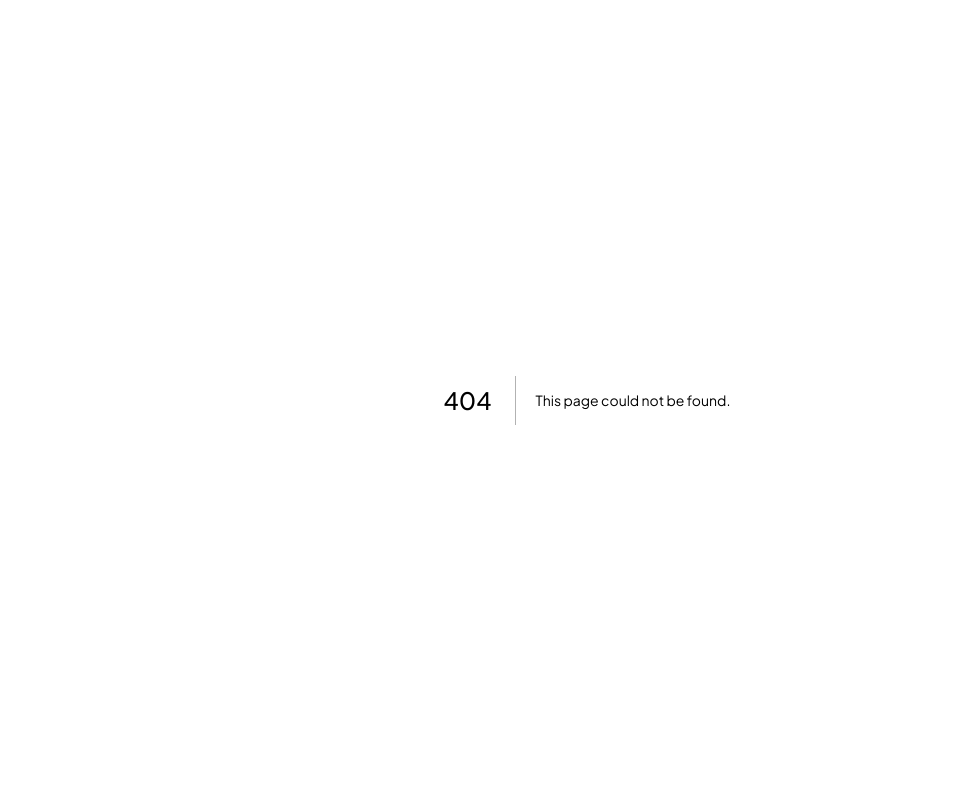
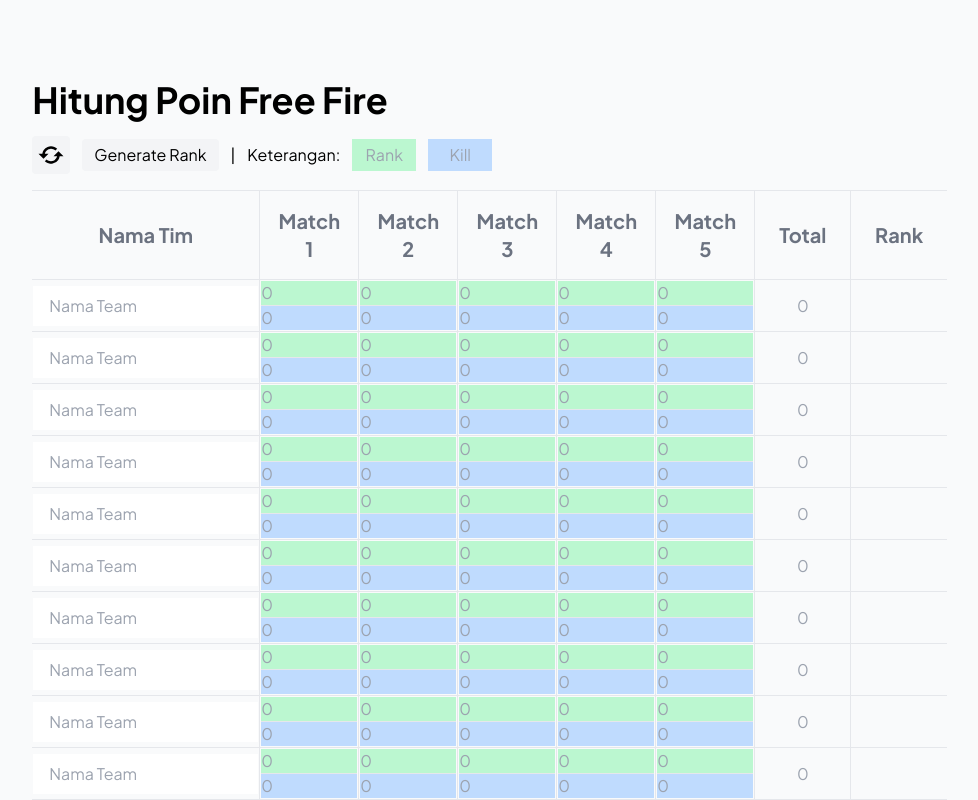
Before and after one commit to rianmz-genz/adrianajisepta, a Next.js app: page /epeppoint in a window 1280 px wide. Before the commit this address had no page. Shown: the top 800 px of the page, without its empty margins (53-1031 px from the left). Built offline with nearby package versions, Linux system fonts and the light colour scheme.

Commit message:
hitung point epep

```diff
--- /dev/null
+++ b/pages/epeppoint.js
@@ -0,0 +1,248 @@
+import React, { useEffect, useState } from 'react'
+import { getRank } from '../utils/utils'
+import { BiRefresh} from "react-icons/bi"
+const Epeppoint = () => {
+    const [isGenerate,setIsGenerate] = useState(false)
+    const [points, setPoints] = useState([
+        {
+          nama: "",
+          matchs: [
+            { r: 0, k: 0 },
+            { r: 0, k: 0 },
+            { r: 0, k: 0 },
+            { r: 0, k: 0 },
+            { r: 0, k: 0 },
+          ],
+          total: 0,
+        },
+        {
+          nama: "",
+          matchs: [
+            { r: 0, k: 0 },
+            { r: 0, k: 0 },
+            { r: 0, k: 0 },
+            { r: 0, k: 0 },
+            { r: 0, k: 0 },
+          ],
+          total: 0,
+        },
+        {
+            nama: "",
+            matchs: [
+              { r: 0, k: 0 },
+              { r: 0, k: 0 },
+              { r: 0, k: 0 },
+              { r: 0, k: 0 },
+              { r: 0, k: 0 },
+            ],
+            total: 0,
+          },
+          {
+            nama: "",
+            matchs: [
+              { r: 0, k: 0 },
+              { r: 0, k: 0 },
+              { r: 0, k: 0 },
+              { r: 0, k: 0 },
+              { r: 0, k: 0 },
+            ],
+            total: 0,
+          },
+          {
+            nama: "",
+            matchs: [
+              { r: 0, k: 0 },
+              { r: 0, k: 0 },
+              { r: 0, k: 0 },
+              { r: 0, k: 0 },
+              { r: 0, k: 0 },
+            ],
+            total: 0,
+          },
+          {
+            nama: "",
+            matchs: [
+              { r: 0, k: 0 },
+              { r: 0, k: 0 },
+              { r: 0, k: 0 },
+              { r: 0, k: 0 },
+              { r: 0, k: 0 },
+            ],
+            total: 0,
+          },
+          {
+            nama: "",
+            matchs: [
+              { r: 0, k: 0 },
+              { r: 0, k: 0 },
+              { r: 0, k: 0 },
+              { r: 0, k: 0 },
+              { r: 0, k: 0 },
+            ],
+            total: 0,
+          },
+          {
+            nama: "",
+            matchs: [
+              { r: 0, k: 0 },
+              { r: 0, k: 0 },
+              { r: 0, k: 0 },
+              { r: 0, k: 0 },
+              { r: 0, k: 0 },
+            ],
+            total: 0,
+          },
+          {
+            nama: "",
+            matchs: [
+              { r: 0, k: 0 },
+              { r: 0, k: 0 },
+              { r: 0, k: 0 },
+              { r: 0, k: 0 },
+              { r: 0, k: 0 },
+            ],
+            total: 0,
+          },
+          {
+            nama: "",
+            matchs: [
+              { r: 0, k: 0 },
+              { r: 0, k: 0 },
+              { r: 0, k: 0 },
+              { r: 0, k: 0 },
+              { r: 0, k: 0 },
+            ],
+            total: 0,
+          },
+          {
+            nama: "",
+            matchs: [
+              { r: 0, k: 0 },
+              { r: 0, k: 0 },
+              { r: 0, k: 0 },
+              { r: 0, k: 0 },
+              { r: 0, k: 0 },
+            ],
+            total: 0,
+          },
+          {
+            nama: "",
+            matchs: [
+              { r: 0, k: 0 },
+              { r: 0, k: 0 },
+              { r: 0, k: 0 },
+              { r: 0, k: 0 },
+              { r: 0, k: 0 },
+            ],
+            total: 0,
+          },
+      ]);
+
+      useEffect(() => {
+        console.log(points);
+      }, [points]);
+
+      const handleChangeName = (e, i) => {
+        const updatedPoints = [...points];
+        updatedPoints[i].nama = e.target.value;
+        setPoints(updatedPoints);
+      };
+
+      const handleChangeRank = (e, ir, i) => {
+        if (e.target.value === "") return;
+        const updatedPoints = [...points];
+        updatedPoints[ir].matchs[i].r = getRank(parseInt(e.target.value));
+        setPoints(updatedPoints);
+        handleTotal(ir);
+      };
+
+      const handleChangeKill = (e, ir, i) => {
+        if (e.target.value === "") return;
+        const updatedPoints = [...points];
+        updatedPoints[ir].matchs[i].k = parseInt(e.target.value);
+        setPoints(updatedPoints);
+        handleTotal(ir);
+      };
+
+      const handleTotal = (i) => {
+        const updatedPoints = [...points];
+        const total = updatedPoints[i].matchs.reduce((acc, match) => acc + match.r + match.k, 0);
+        updatedPoints[i].total = total;
+        setPoints(updatedPoints);
+      };
+    // Fungsi untuk mengurutkan berdasarkan total secara menurun
+    const sortPointsByTotal = () => {
+        setIsGenerate(true);
+    const sortedPoints = [...points].sort((a, b) => b.total - a.total);
+    setPoints(sortedPoints);
+  };
+  const resetPoints = () => {
+    setIsGenerate(false);
+    const updatedPoints = points.map((point) => ({
+      ...point,
+      nama: "",
+      matchs: point.matchs.map((match) => ({ r: 0, k: 0 })),
+      total: 0,
+    }));
+    setPoints(updatedPoints);
+  };
+  return (
+    <main className='w-full min-h-screen flex justify-center items-center'>
+        <section className=' py-20 px-8 w-11/12  min-h-screen'>
+            <h1 className='text-4xl font-bold mb-4'>Hitung Poin Free Fire</h1>
+            <div className='mb-4 flex space-x-3 items-center'>
+                <button onClick={resetPoints} className=' flex bg-[#f3f4f6] items-center p-1 rounded'>
+                    <BiRefresh  className='text-3xl'/>
+                </button>
+                <button onClick={sortPointsByTotal} className=' flex bg-[#f3f4f6] items-center px-3 py-1 rounded'>
+                    Generate Rank
+                </button>
+                <p>|</p>
+                <p>Keterangan:</p>
+                <span className='bg-green-200 w-16 h-8 flex justify-center items-center text-gray-400'>Rank</span>
+                <span className='bg-blue-200 w-16 h-8 flex justify-center items-center text-gray-400'>Kill</span>
+            </div>
+            <table className='overflow-x-scroll'>
+                <thead>
+                    <tr className='text-gray-500'>
+                        <th className='text-xl px-12 py-4 border-b border-r border-t border-gray-200'>Nama Tim</th>
+                        <th className='text-xl px-4 py-4 border border-gray-200'>Match 1</th>
+                        <th className='text-xl px-4 py-4 border border-gray-200'>Match 2</th>
+                        <th className='text-xl px-4 py-4 border border-gray-200'>Match 3</th>
+                        <th className='text-xl px-4 py-4 border border-gray-200'>Match 4</th>
+                        <th className='text-xl px-4 py-4 border border-gray-200'>Match 5</th>
+                        <th className='text-xl px-4 py-4 border border-gray-200'>Total</th>
+                        <th className={` transition-all duration-300 text-xl px-4 py-4 border-b border-l border-t border-gray-200`}>Rank</th>
+                    </tr>
+                </thead>
+                <tbody>
+                    {points.map((point, ir)=> (
+                        <tr key={ir}>
+                        <td className='border-r border-t border-b '>
+                            <input value={point.nama} onChange={(e) => handleChangeName(e, ir)} type='text' className='focus:outline-none px-4 py-2' placeholder='Nama Team'/>
+                        </td>
+                        {point.matchs.map((match, i) => (
+                        <td key={i} className='border-r border-t border-b w-24 '>
+                            <input maxLength={2} value={match.r} onChange={(e) => handleChangeRank(e,ir, i)} type='text' className='focus:outline-none border-b w-24 text-gray-400 bg-green-200' placeholder='R'/>
+                            <input maxLength={2} value={match.k} onChange={(e) => handleChangeKill(e, ir, i)} type='text' className='focus:outline-none w-24 text-gray-400 bg-blue-200' placeholder='K'/>
+                        </td>
+                        ))}
+                        <td className='border-r text-gray-400 border-t border-b w-24'>
+                            <p className='text-center'>{point.total}</p>
+                        </td>
+                        <td className={`${isGenerate ? "opacity-100 visible" : "invisible opacity-0"} ${ir + 1 == 1 || ir + 1 == 2 || ir + 1 == 3 && isGenerate == true ? "bg-yellow-100 text-white" : ""} transition-all duration-300 text-gray-400 border-t border-b w-24`}>
+                            <p className='text-center'>{ir + 1}</p>
+                        </td>
+                    </tr>
+                    ))}
+                </tbody>
+            </table>
+            <footer className='text-gray-400 mt-4'>
+                Develop by Adrian Aji Septa, FREE FIRE REGIONAL BANYUMAS WANI!
+            </footer>
+        </section>
+    </main>
+  )
+}
+
+export default Epeppoint
--- /dev/null
+++ b/utils/utils.js
@@ -0,0 +1,30 @@
+export function getRank(r){
+    switch(r){
+            case 1:
+            return 12;
+            case 2:
+            return 9;
+            case 3:
+            return 8;
+            case 4:
+            return 7;
+            case 5:
+            return 6;
+            case 6:
+            return 5;
+            case 7:
+            return 4;
+            case 8:
+            return 3;
+            case 9:
+            return 2;
+            case 10:
+            return 1;
+            case 11:
+            return 0;
+            case 12:
+            return 0;
+            default:
+                0
+    }
+}
```
Also changed, not shown: 1 other file (tests, documents, lock files or other folders).
